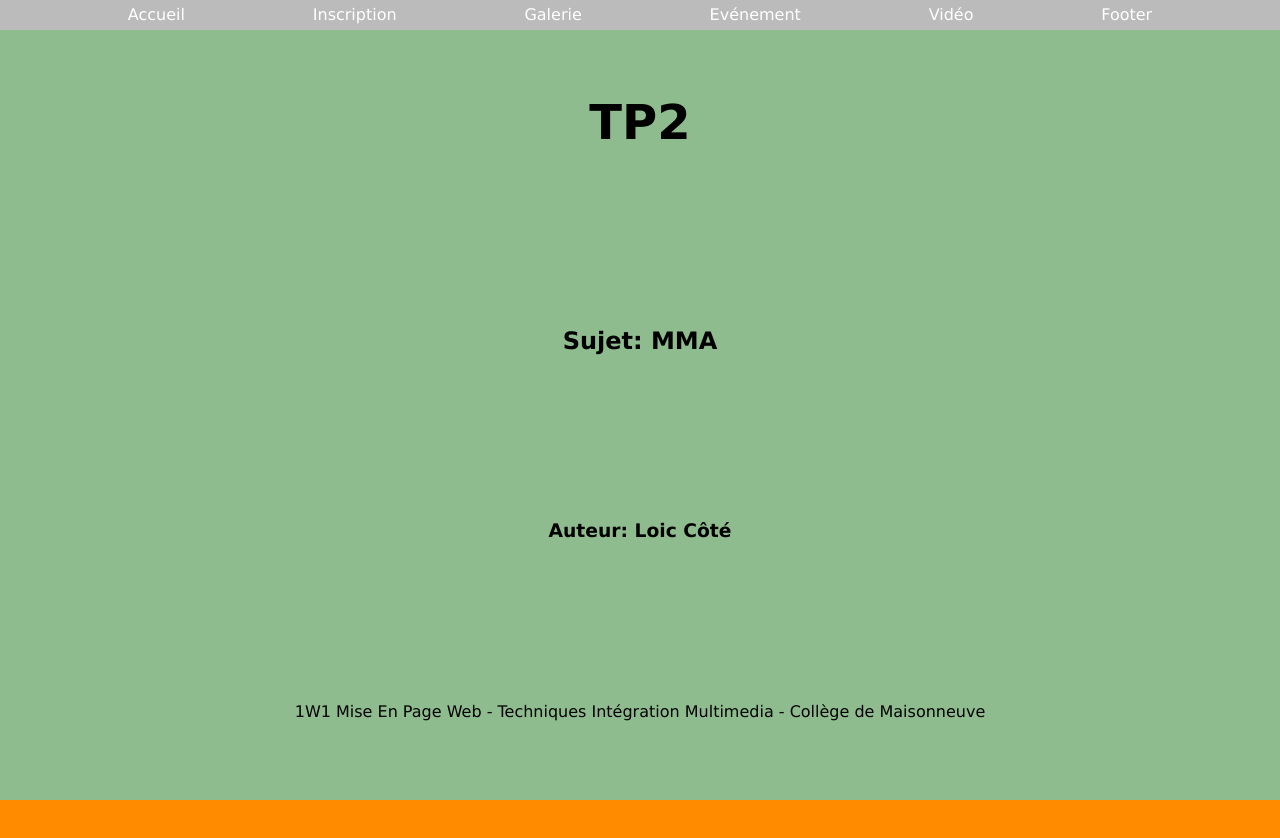
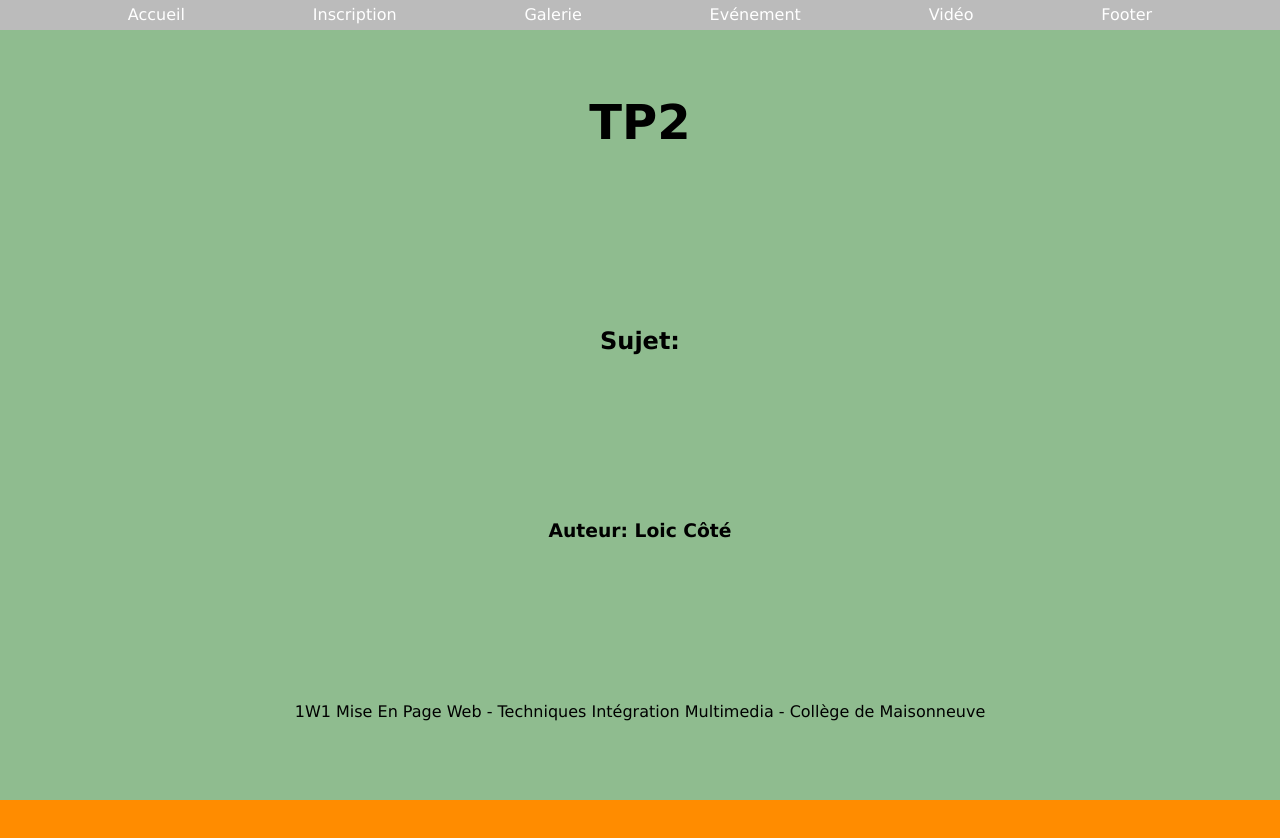
Before and after one commit to LoicCote/1w1, a plain HTML site: page index.htm in a window 1280 px wide. Shown: the top 838 px of the page. Drawn offline with Linux system fonts and the light colour scheme.

Commit message:
chngement sujet

```diff
--- a/index.htm
+++ b/index.htm
@@ -19,7 +19,7 @@
     </nav>
     <section id="accueil">
       <h1>TP2</h1>
-      <h2>Sujet: MMA</h2>
+      <h2>Sujet:</h2>
       <h3>Auteur: Loic Côté</h3>
       <p>
         1W1 Mise En Page Web - Techniques Intégration Multimedia - Collège de
```
Also changed, not shown: images/img_ufc284.jfif (deleted).
